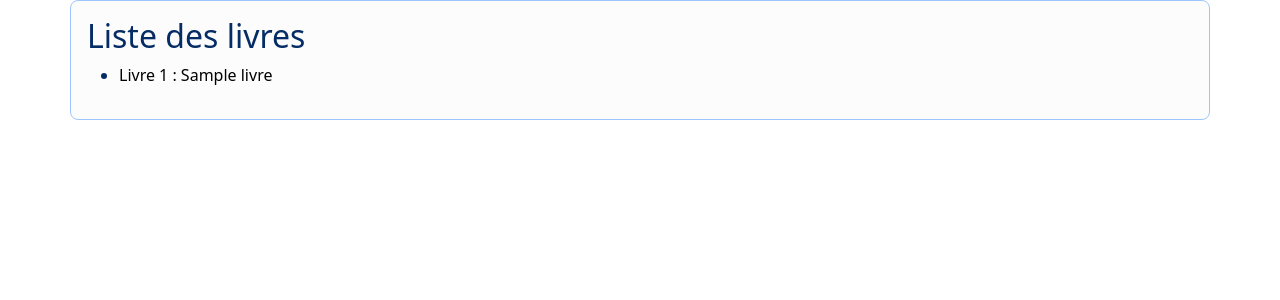
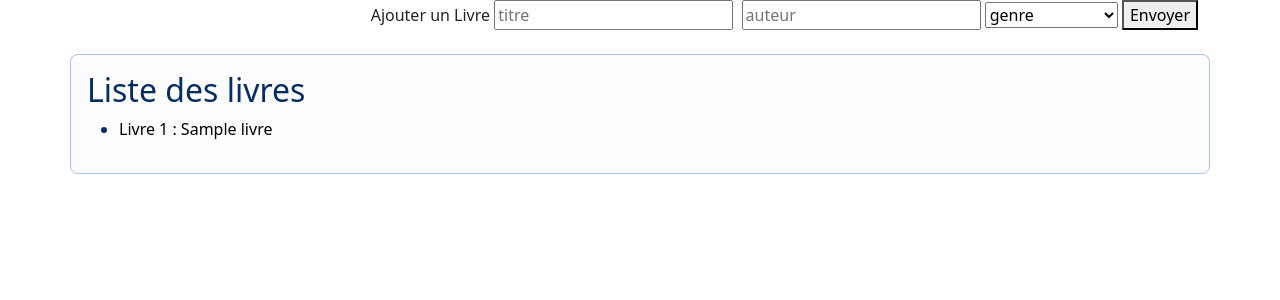
Before and after one commit to DjabelWilly/bibliotheque_PHP, a PHP site: template src/Views/livres.php in a window 1280 px wide. Shown: the top 300 px of the page. Run offline with PHP 8.4, Linux system fonts and the light colour scheme; the template is opened without the code that fills it: most values are stand-ins (such as "Sample title", 1, 10 or a date in 2020); data that the repository does not hold is empty.

Commit message:
ajout createLivre

```diff
--- a/src/Views/genres.php
+++ b/src/Views/genres.php
@@ -7,7 +7,6 @@
         <?php
         foreach ($genres as $genre) {
             echo "<li>  <a class='text-decoration-none text-black' href='?controller=GenreController&method=displayGenre&id=" . $genre->getId() . "'>Genre " . $genre->getId() . " : " . $genre->getNom() . "</a> </li>";
-            // var_dump($livre->getTitre());
         }
 
         ?>
--- a/src/Views/livres.php
+++ b/src/Views/livres.php
@@ -1,3 +1,36 @@
+<section class="container">
+    <div class="d-flex justify-content-end">
+        <?php
+        if ($message !== '') {
+            echo "<p class='text-danger'>" . $message . "</p>";
+        }
+        ?>
+        <form action='' method='POST'>
+            <label for='titre'>Ajouter un Livre</label>
+            <input type='text' name='titre' id='titre' placeholder="titre">
+
+            <label for='auteur'></label>
+            <input type='text' name='auteur' id='auteur' placeholder="auteur">
+
+            <!-- <label for='genre'></label>
+            <input type='text' name='genre' id='genre' placeholder=""> -->
+
+            <select name="genre" id="id_genre">
+                <option value="">genre</option>
+                <option value="Fantastique">Fantastique</option>
+                <option value="Comedie">Comédie</option>
+                <option value="Action">Action</option>
+                <option value="Drame">Drame</option>
+                <option value="Science-Fiction">Science-Fiction</option>
+                <option value="Horreur">Horreur</option>
+            </select>
+
+            <button type='submit' name='submit'>Envoyer</button>
+        </form>
+    </div>
+</section>
+<br>
+
 <section class="container p-3 text-primary-emphasis bg-light-subtle border border-primary-subtle rounded-3 ">
     <div>
         <h2>Liste des livres</h2>
@@ -8,8 +41,8 @@
         foreach ($livres as $livre) {
             echo "<li>
                     <a class='text-decoration-none text-black' href='?controller=LivreController&method=displayLivre&id=" .
-                    $livre->getId() . "'>Livre " . $livre->getId() . " : " . $livre->getTitre() .
-                    "</a>
+                $livre->getId() . "'>Livre " . $livre->getId() . " : " . $livre->getTitre() .
+                "</a>
                 </li>";
 
         }
```
Also changed, not shown: src/Controller/GenreController.php (+21 -3 lines), src/Controller/LivreController.php (+42 -1 lines), src/Views/Template/header.php (+7 -7 lines), src/Views/genre.php (added, +10 -0 lines).
